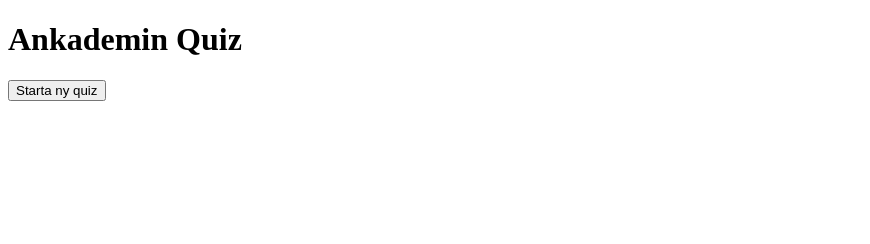
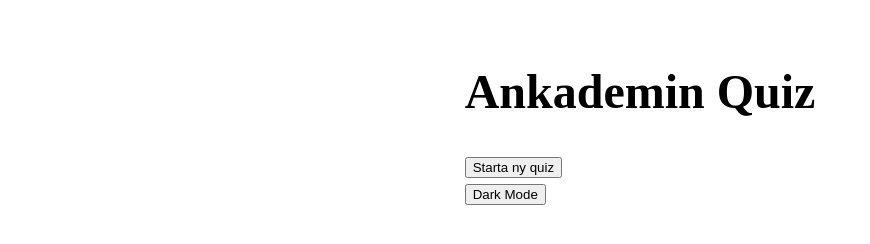
Before and after one commit to OzAlbayrak/Nackademin, a plain HTML site: page javascript1/AnkademinQuiz/index.html in a window 1280 px wide. Shown: the whole page, without its empty margins (0-870 px from the left). Drawn offline with Linux system fonts and the light colour scheme.

Commit message:
Add Dark Mode

```diff
--- a/javascript1/AnkademinQuiz/index.html
+++ b/javascript1/AnkademinQuiz/index.html
@@ -8,7 +8,7 @@
     <script src="index.js" defer></script>
   </head>
   <body>
-    <div class="quiz-game">
+    <div id="quizGame" class="quiz-game">
       <header>
         <h1 class="quiz-slogan">Ankademin Quiz</h1>
       </header>
@@ -37,6 +37,7 @@
           <button onclick="endQuiz()">Avsluta quiz</button>
         </div>
       </div>
+      <button id="darkModeButton" onclick="darkMode()"></button>
     </div>
   </body>
 </html>
--- a/javascript1/AnkademinQuiz/index.js
+++ b/javascript1/AnkademinQuiz/index.js
@@ -1,4 +1,6 @@
 let quizOnGoing = false;
+let darkModeButton = document.getElementById("darkModeButton");
+darkModeButton.textContent = "Dark Mode";
 let quizStartButton = document.getElementById("quizStartButton");
 let quizAnswerSelection = document.getElementById("quizAnswerSelection");
 quizAnswerSelection.style.display = "none";
@@ -105,6 +107,16 @@ const quizQuestions = [
   },
 ];
 
+function darkMode() {
+  var element = document.body;
+  element.classList.toggle("dark-mode");
+  if (darkModeButton.textContent === "Dark Mode") {
+    darkModeButton.textContent = "Light Mode";
+  } else {
+    darkModeButton.textContent = "Dark Mode";
+  }
+}
+
 function startQuiz() {
   quizOnGoing = true;
   playerAnswer = [];
--- a/javascript1/AnkademinQuiz/style.css
+++ b/javascript1/AnkademinQuiz/style.css
@@ -0,0 +1,12 @@
+body {
+  padding: 1.5rem;
+  background-color: white;
+  color: black;
+  font-size: 1.5rem;
+  justify-self: center;
+}
+
+.dark-mode {
+  background-color: black;
+  color: white;
+}
```
